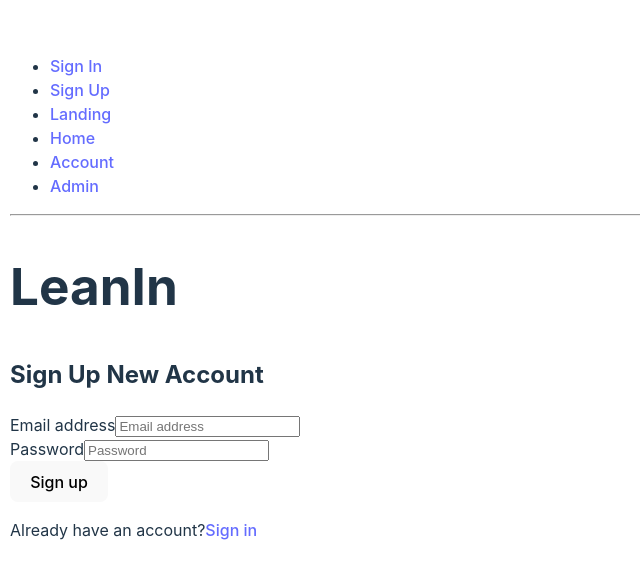
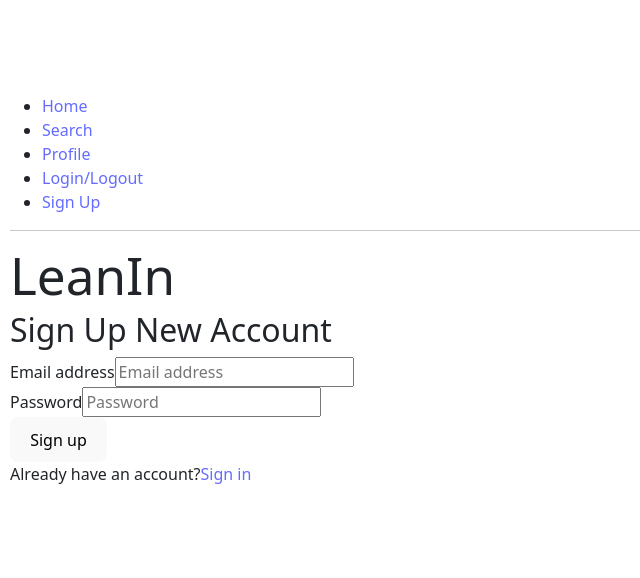
Before and after one commit to xijia007/lean-in-react-web, a React (Vite) app: page /signup in a window 1280 px wide. Shown: the part 102-680 px from the top of the page, without its empty margins (0-640 px from the left). Built offline with nearby package versions, Linux system fonts and the light colour scheme.

Commit message:
add bootstrap

```diff
--- a/package.json
+++ b/package.json
@@ -11,8 +11,10 @@
     "lint": "eslint . --ext .js,.jsx,.ts,.tsx"
   },
   "dependencies": {
+    "bootstrap": "^5.2.3",
     "firebase": "^9.19.1",
     "react": "^18.2.0",
+    "react-bootstrap": "^2.7.2",
     "react-dom": "^18.2.0",
     "react-router-dom": "^6.10.0"
   },
--- a/src/components/Account/index.jsx
+++ /dev/null
@@ -1,9 +0,0 @@
-function Account() {
-  return (
-    <div>
-      <h1>Account</h1>
-    </div>
-  );
-}
-
-export default Account;
--- a/src/components/App/index.jsx
+++ b/src/components/App/index.jsx
@@ -1,12 +1,12 @@
 import { BrowserRouter, Routes, Route } from 'react-router-dom';
 
 import Navigation from '../Navigation';
-import LandingPage from '../Landing';
+import SearchPage from '../Search';
 import SignUpPage from '../SignUp';
 import SignInPage from '../SignIn';
 import PasswordForgetPage from '../PasswordForget';
 import HomePage from '../Home';
-import AccountPage from '../Account';
+import ProfilePage from '../Profile';
 import AdminPage from '../Admin';
 
 import * as ROUTES from '../../constants/routes';
@@ -18,7 +18,7 @@ function App() {
         <Navigation />
         <hr />
         <Routes>
-          <Route exact path={ROUTES.LANDING} element={<LandingPage />} />
+          <Route exact path={ROUTES.SEARCH} element={<SearchPage />} />
           <Route exact path={ROUTES.SIGN_UP} element={<SignUpPage />} />
           <Route exact path={ROUTES.SIGN_IN} element={<SignInPage />} />
           <Route
@@ -27,7 +27,7 @@ function App() {
             element={<PasswordForgetPage />}
           />
           <Route exact path={ROUTES.HOME} element={<HomePage />} />
-          <Route exact path={ROUTES.ACCOUNT} element={<AccountPage />} />
+          <Route exact path={ROUTES.PROFILE} element={<ProfilePage />} />
           <Route exact path={ROUTES.ADMIN} element={<AdminPage />} />
         </Routes>
       </div>
--- a/src/components/Landing/index.jsx
+++ /dev/null
@@ -1,9 +0,0 @@
-function Landing() {
-  return (
-    <div>
-      <h1>Landing</h1>
-    </div>
-  );
-}
-
-export default Landing;
--- a/src/components/Navigation/index.jsx
+++ b/src/components/Navigation/index.jsx
@@ -1,4 +1,6 @@
 import { Link } from 'react-router-dom';
+import { Navbar, Container, Nav, NavLink } from 'react-bootstrap';
+// import Button from 'react-bootstrap/Button';
 import * as ROUTES from '../../constants/routes';
 
 function Navigation() {
@@ -6,22 +8,22 @@ function Navigation() {
     <div>
       <ul>
         <li>
-          <Link to={ROUTES.SIGN_IN}>Sign In</Link>
+          <Link to={ROUTES.HOME}>Home</Link>
+        </li>
+        <li>
+          <Link to={ROUTES.SEARCH}>Search</Link>
+        </li>
+        <li>
+          <Link to={ROUTES.PRPFILE}>Profile</Link>
+        </li>
+        {/* <li>
+          <Link to={ROUTES.ADMIN}>Admin</Link>
+        </li> */}
+        <li>
+          <Link to={ROUTES.SIGN_IN}>Login/Logout</Link>
         </li>
         <li>
           <Link to={ROUTES.SIGN_UP}>Sign Up</Link>
-        </li>
-        <li>
-          <Link to={ROUTES.LANDING}>Landing</Link>
-        </li>
-        <li>
-          <Link to={ROUTES.HOME}>Home</Link>
-        </li>
-        <li>
-          <Link to={ROUTES.ACCOUNT}>Account</Link>
-        </li>
-        <li>
-          <Link to={ROUTES.ADMIN}>Admin</Link>
         </li>
       </ul>
     </div>
--- /dev/null
+++ b/src/components/Profile/index.jsx
@@ -0,0 +1,9 @@
+function Profile() {
+  return (
+    <div>
+      <h1>Profile</h1>
+    </div>
+  );
+}
+
+export default Profile;
--- /dev/null
+++ b/src/components/Search/index.jsx
@@ -0,0 +1,9 @@
+function Search() {
+  return (
+    <div>
+      <h1>Search</h1>
+    </div>
+  );
+}
+
+export default Search;
--- a/src/index.jsx
+++ b/src/index.jsx
@@ -1,7 +1,7 @@
 import React from 'react';
 import ReactDOM from 'react-dom/client';
 import App from './components/App';
-
+import 'bootstrap/dist/css/bootstrap.min.css';
 import './index.css';
 
 ReactDOM.createRoot(document.getElementById('root')).render(
```
Also changed, not shown: 1 other file (tests, documents, lock files or other folders).
